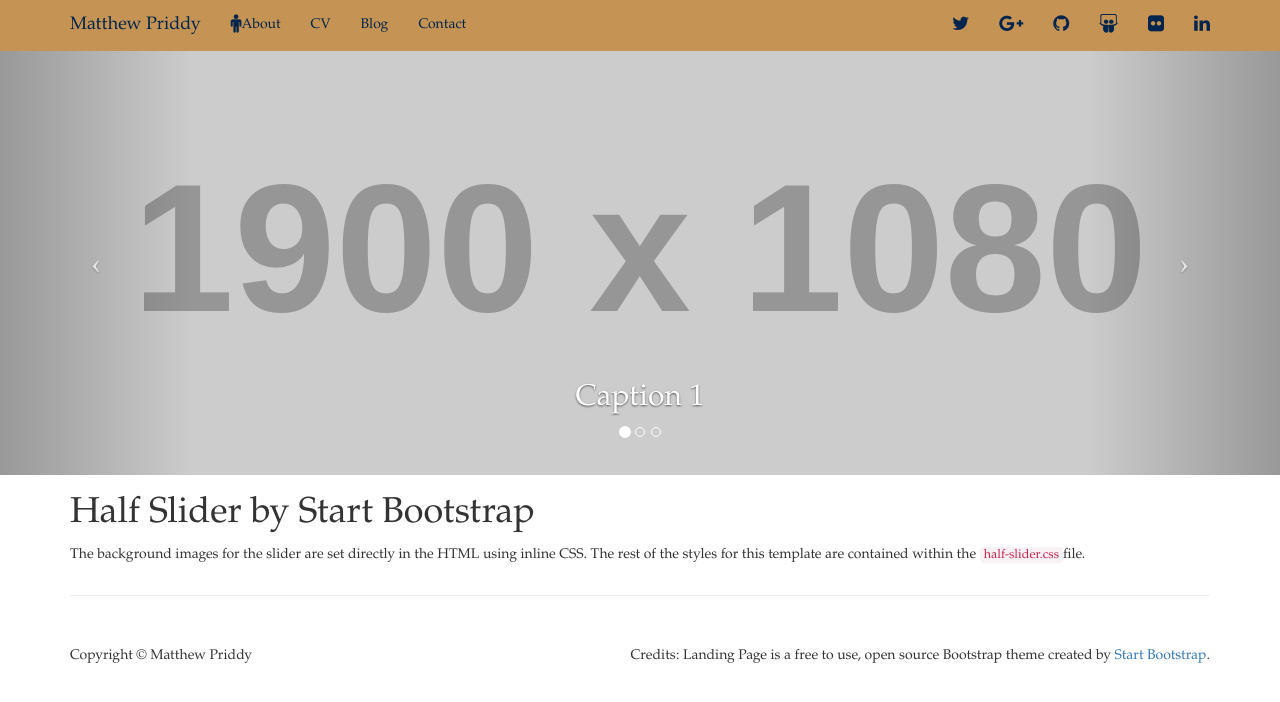
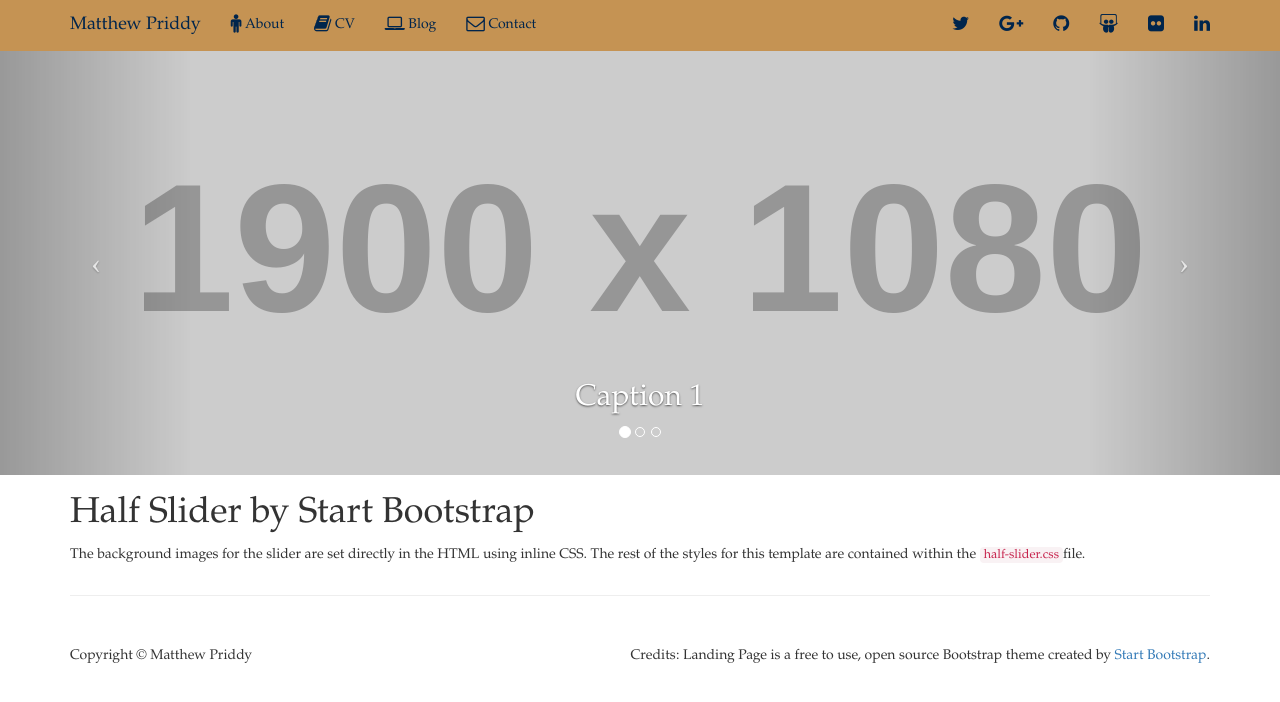
Before and after one commit to mwpriddy/mwpriddy.github.io, a Jekyll site: the page index.html, which Jekyll copies as it is, in a window 1280 px wide. Shown: the top 702 px of the page. Built offline with Jekyll 4.4.1, drawn with Linux system fonts in a browser that asks for light colours; nearby versions of some CDN libraries.

Commit message:
Update index.html

```diff
--- a/index.html
+++ b/index.html
@@ -54,10 +54,10 @@
             <!-- Collect the nav links, forms, and other content for toggling -->
             <div class="collapse navbar-collapse" id="bs-example-navbar-collapse-1">
                 <ul class="nav navbar-nav">
-                    <li><a href="about/"><i class="fa fa-male fa-lg"></i>About</a></li>
-                    <li><a href="cv/">CV</a></li>
-                    <li><a href="blog/">Blog</a></li>
-                    <li><a href="contact/">Contact</a></li>
+                    <li><a href="about/"><i class="fa fa-male fa-lg"></i> About</a></li>
+                    <li><a href="cv/"><i class="fa fa-book fa-lg"></i> CV</a></li>
+                    <li><a href="blog/"><i class="fa fa-laptop fa-lg"></i> Blog</a></li>
+                    <li><a href="contact/"><i class="fa fa-envelope-o fa-lg"></i> Contact</a></li>
                 </ul>
                 <ul class="nav navbar-nav navbar-right">
                     <li><a target="_blank" href="https://twitter.com/matthewpriddy"><i class="fa fa-twitter fa-lg"></i></a></li>
```
